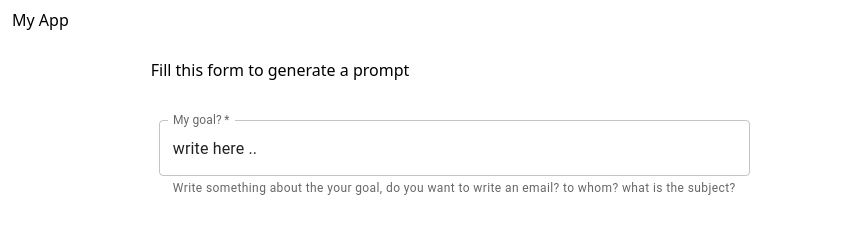
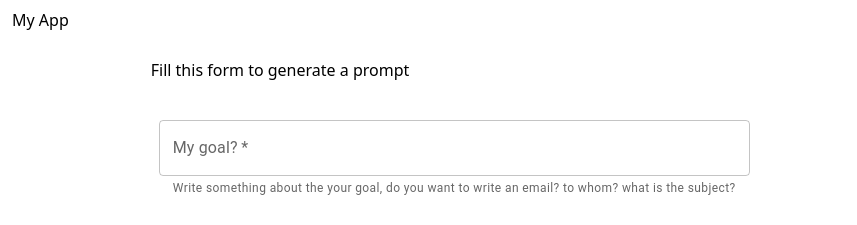
Before and after one commit to Ferez22/hemewimp, a React (Vite) app: page / in a window 1280 px wide. Shown: the top 225 px of the page, without its empty margins (0-857 px from the left). Built offline with nearby package versions, Linux system fonts and the light colour scheme.

Commit message:
input values

```diff
--- a/src/components/my-description.tsx
+++ b/src/components/my-description.tsx
@@ -1,8 +1,20 @@
-import React from 'react';
+import React, { ChangeEvent } from 'react';
 import Box from '@mui/material/Box';
 import TextField from '@mui/material/TextField';
 
-const MyDescription = () => {
+interface MyDescriptionProps {
+  descriptionInput: string;
+  setDescriptionInput: React.Dispatch<React.SetStateAction<string>>;
+}
+
+const MyDescription = ({
+  descriptionInput,
+  setDescriptionInput
+}: MyDescriptionProps) => {
+  const handleInputChange = (event: ChangeEvent<HTMLInputElement>) => {
+    setDescriptionInput(event.target.value);
+  };
+
   return (
     <Box
       component="form"
@@ -19,7 +31,8 @@ const MyDescription = () => {
           required
           id="outlined-required"
           label="My goal?"
-          defaultValue="write here .."
+          value={descriptionInput} // Controlled value from props
+          onChange={handleInputChange} // Update state on change
           helperText="Write something about the your goal, do you want to write an email? to whom? what is the subject?"
         />
       </div>
--- a/src/components/my-needs.tsx
+++ b/src/components/my-needs.tsx
@@ -1,4 +1,4 @@
-import React, { useState } from 'react';
+import React, { ChangeEvent, useState } from 'react';
 import Box from '@mui/material/Box';
 import TextField from '@mui/material/TextField';
 import AddIcon from '@mui/icons-material/Add';
@@ -6,7 +6,12 @@ import DeleteIcon from '@mui/icons-material/Delete';
 import IconButton from '@mui/material/IconButton';
 import Tooltip from '@mui/material/Tooltip';
 
-const MyNeeds = () => {
+interface MyNeedsProps {
+  needsInput: string;
+  setNeedsInput: React.Dispatch<React.SetStateAction<string>>;
+}
+
+const MyNeeds = ({ needsInput, setNeedsInput }: MyNeedsProps) => {
   // State to manage the list of input fields
   const [inputs, setInputs] = useState<string[]>(['']); // Initial empty input field
 
@@ -23,6 +28,7 @@ const MyNeeds = () => {
     const newInputs = [...inputs];
     newInputs[index] = event.target.value;
     setInputs(newInputs);
+    setNeedsInput(event.target.value);
   };
 
   // Function to delete an input field
@@ -55,10 +61,9 @@ const MyNeeds = () => {
                 }}
               >
                 <TextField
-                  value={input}
+                  value={needsInput}
                   onChange={e => handleInputChange(index, e)}
                   label={`My Need ${index + 1}`}
-                  defaultValue="write here .."
                   helperText="Write something about your needs. Does the email have to be friendly? formal? What are the key points?"
                 />
                 {index != 0 && (
--- a/src/pages/form-page.tsx
+++ b/src/pages/form-page.tsx
@@ -4,13 +4,20 @@ import MyNeeds from '../components/my-needs';
 import Box from '@mui/material/Box';
 
 const FormPage = () => {
+  const [descriptionInput, setDescriptionInput] = React.useState<string>('');
+  const [needsInput, setNeedsInput] = React.useState<string>('');
+
   return (
     <Box sx={{ padding: '50px' }}>
       <h1>Fill this form to generate a prompt</h1>
       <Box sx={{ marginTop: '30px' }}>
-        <MyDescription />
-        <MyNeeds />
+        <MyDescription
+          descriptionInput={descriptionInput}
+          setDescriptionInput={setDescriptionInput}
+        />
+        <MyNeeds needsInput={needsInput} setNeedsInput={setNeedsInput} />
       </Box>
+      {needsInput}
     </Box>
   );
 };
```
